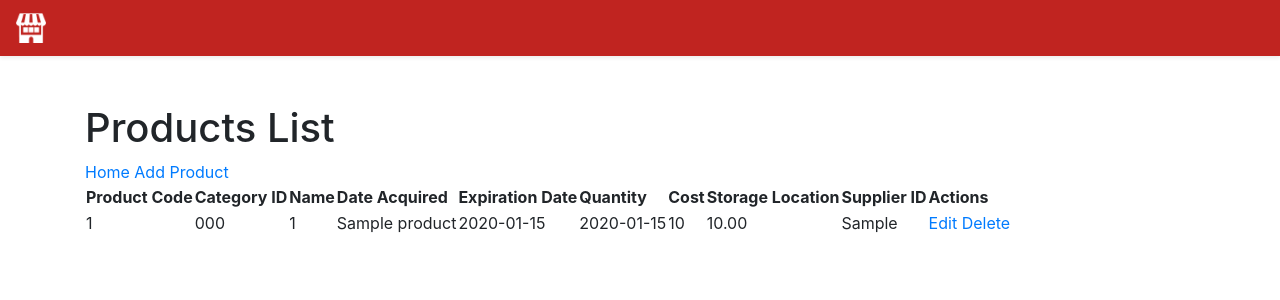
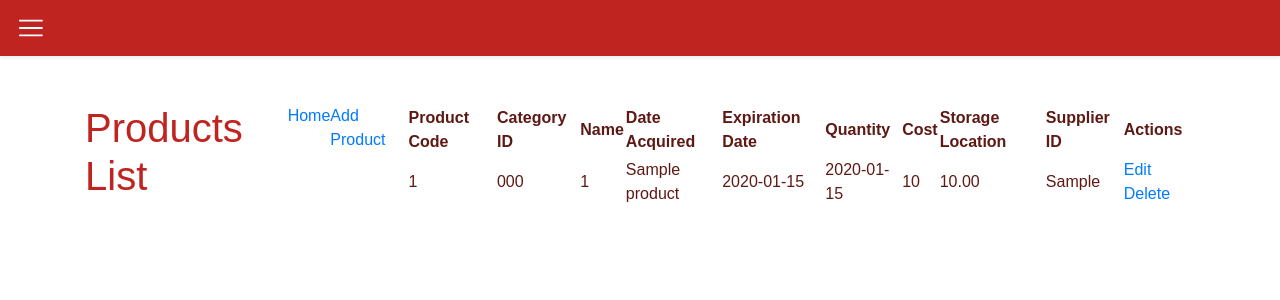
Before and after one commit to tynarubinos/cmsc_127, a Flask app: page /product in a window 1280 px wide. Shown: the top 300 px of the page. Run offline with Flask 3, Linux system fonts and the light colour scheme; tables that the repository leaves empty hold one stand-in row (values such as "Sample post"); some libraries are stand-ins or nearby versions.

Commit message:
Changed the navbar icon from the store icon to the menu icon.

```diff
--- a/templates/base.html
+++ b/templates/base.html
@@ -14,7 +14,10 @@
       href="https://stackpath.bootstrapcdn.com/font-awesome/4.7.0/css/font-awesome.min.css"
       crossorigin="anonymous"
     /> -->
-    <style>
+
+    <link rel="stylesheet" type="text/css" href="styles.css">
+     <style>
+
 
     </style>
     <title>{% block title %}DBSoria{% endblock %}</title>
@@ -37,7 +40,7 @@
 <!-- Image and text -->
     <nav class="shadow-sm mb-5 navbar navbar-light" style="background-color: #C02420;">
         <a class="navbar-brand" href="#">
-        <img src="static/dbsoriaicon.png" width="30" height="30" class="d-inline-block align-top" alt="">
+        <img src="static/menu.svg" width="30" height="30" class="d-inline-block align-top" alt="">
         </a>
     </nav>
 
```
Also changed, not shown: static/menu.svg (added).
